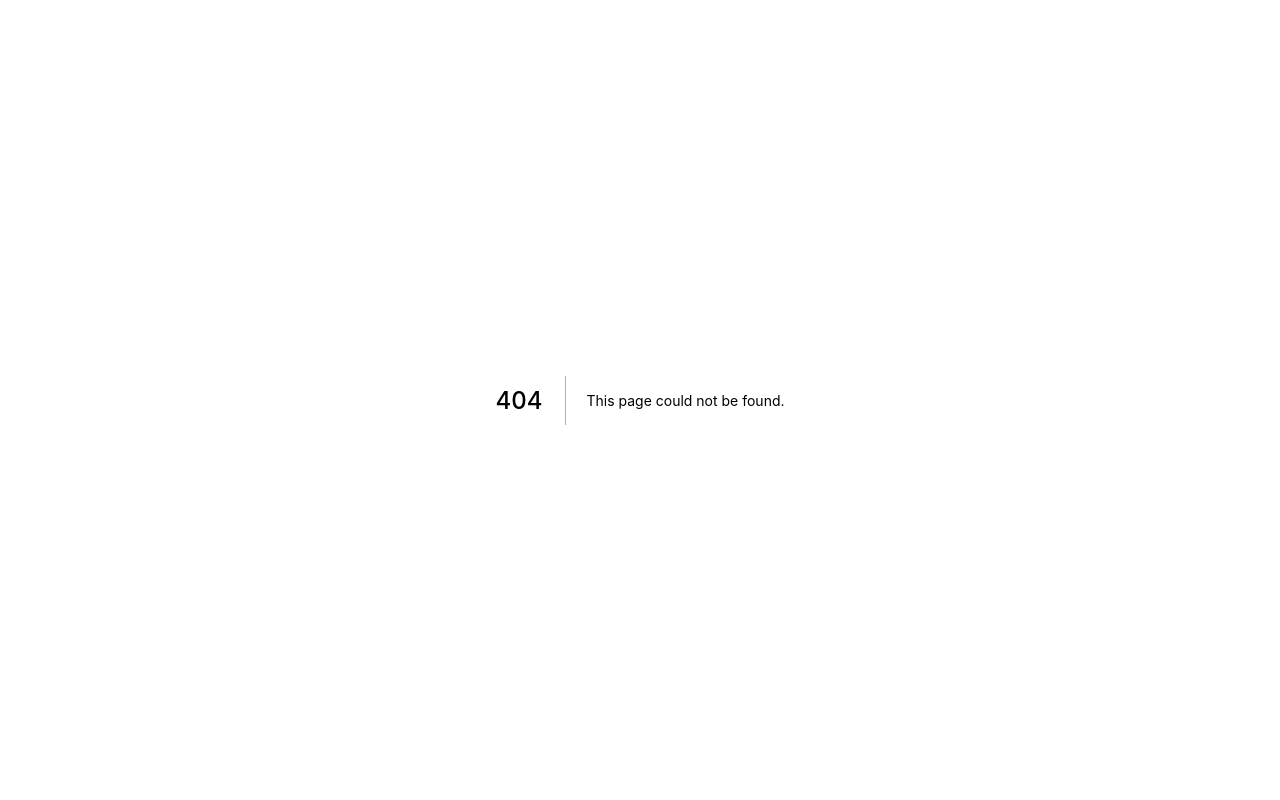
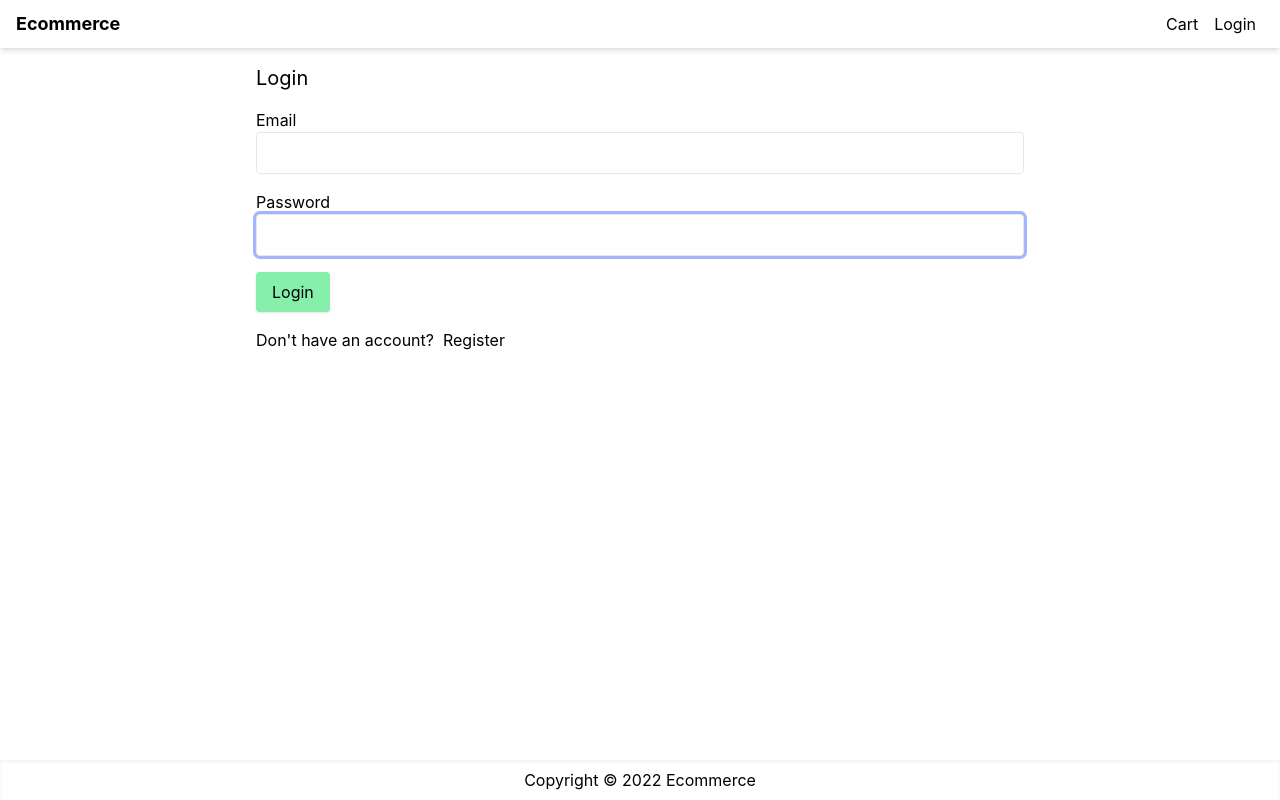
Before and after one commit to fatihyanik/nextjs_commerce, a Next.js app: page /login in a window 1280 px wide. Before the commit this address had no page. Built offline with nearby package versions, Linux system fonts and the light colour scheme.

Commit message:
create login form

```diff
--- a/package.json
+++ b/package.json
@@ -13,7 +13,8 @@
     "js-cookie": "^3.0.1",
     "next": "12.3.1",
     "react": "18.2.0",
-    "react-dom": "18.2.0"
+    "react-dom": "18.2.0",
+    "react-hook-form": "^7.37.0"
   },
   "devDependencies": {
     "@types/react": "^18.0.21",
--- a/pages/cart.js
+++ b/pages/cart.js
@@ -88,7 +88,7 @@
                     </div>
                   </li>
                   <li>
-                    <button className='primary-button w-full' onClick={() => router.push('/shipping')}>
+                    <button className='primary-button w-full' onClick={() => router.push('login?redirect=/shipping')}>
                       Check Out
                     </button>
                   </li>
--- /dev/null
+++ b/pages/login.js
@@ -0,0 +1,66 @@
+import Link from 'next/link'
+import React from 'react'
+import { useForm } from 'react-hook-form';
+import Layout from '../components/Layout'
+
+function LoginScreen() {
+    const {
+        handleSubmit,
+        register,
+        formState: { errors },
+    } = useForm();
+
+    const submitHandler = ({ email, password }) => {
+        console.log(email, password);
+    }
+
+    return (
+        <Layout title="Login">
+            <form className='mx-auto max-w-screen-md' onSubmit={handleSubmit(submitHandler)}>
+                <h1 className='mb-4 text-xl'>Login</h1>
+                <div className='mb-4'>
+                    <label htmlFor='email'>Email</label>
+                    <input
+                        type="email"
+                        {...register('email', {
+                            required: 'Please enter email',
+                            pattern: {
+                                value: /^[a-zA-Z0-9_.+-]+@[a-zA-Z0-9-]+.[a-zA-Z0-9-.]+$/i,
+                                message: 'Please enter valid email',
+                            },
+                        })}
+                        className="w-full"
+                        id="email"
+                        autoFocus
+                    ></input>
+                    {errors.email && (<div className='text-red-500'>{errors.email.message}</div>)}
+                </div>
+                <div className='mb-4'>
+                    <label htmlFor='password'>Password</label>
+                    <input
+                        type="password"
+                        {...register('password', {
+                            required: 'Please enter password',
+                            minLength: { value: 6, message: 'password is more than 5 chars' },
+                        })}
+                        className="w-full"
+                        id="password"
+                        autoFocus
+                    ></input>
+                    {errors.password && (
+                        <div className="text-red-500 ">{errors.password.message}</div>
+                    )}
+                </div>
+                <div className='mb-4'>
+                    <button className='primary-button'>Login</button>
+                </div>
+                <div className='mb-4'>
+                    Don&apos;t have an account? &nbsp;
+                    <Link href="register">Register</Link>
+                </div>
+            </form>
+        </Layout>
+    )
+}
+
+export default LoginScreen
--- a/styles/globals.css
+++ b/styles/globals.css
@@ -27,3 +27,9 @@
 .primary-button {
   @apply rounded bg-green-300 py-2 px-4 shadow outline-none hover:bg-green-400  active:bg-green-500;
 }
+
+input,
+select,
+textarea{
+  @apply rounded border p-2 outline-none ring-indigo-300 focus:ring;
+}
```
Also changed, not shown: 1 other file (tests, documents, lock files or other folders).
